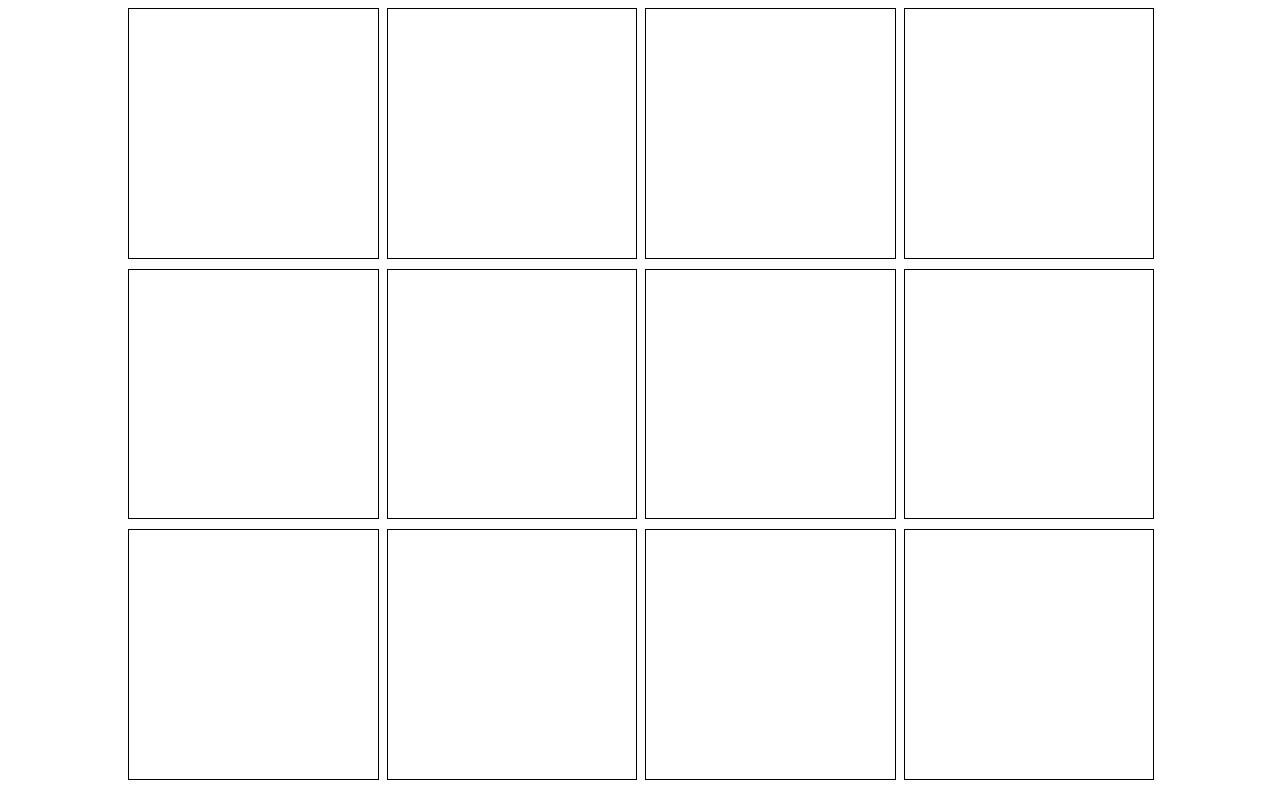
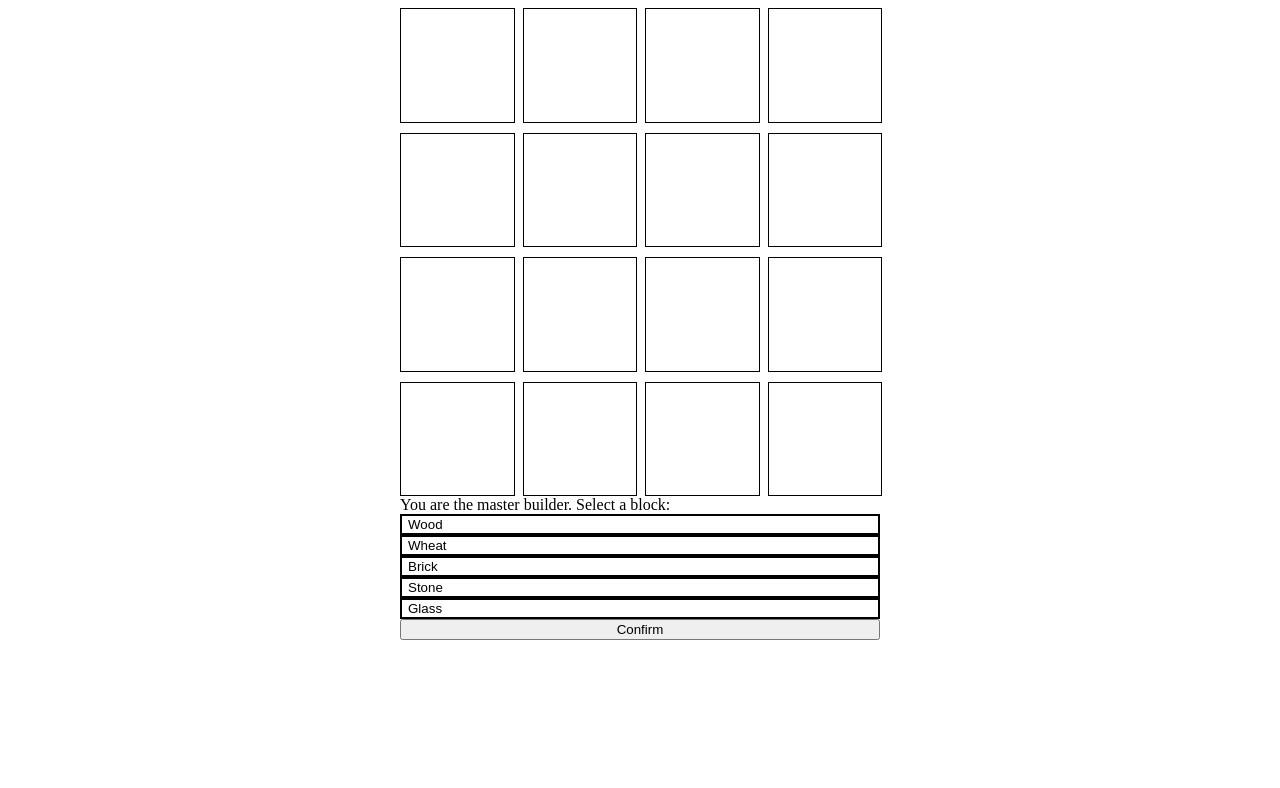
Before and after one commit to SDupZ/villages, a React (Create React App) app: page / in a window 1280 px wide. Shown: the top 788 px of the page. Built offline with nearby package versions, Linux system fonts and the light colour scheme.

Commit message:
Update some styles

```diff
--- a/src/pages/GameSession/GameSession.styled.js
+++ b/src/pages/GameSession/GameSession.styled.js
@@ -3,12 +3,14 @@ import styled from 'styled-components';
 export const Wrapper = styled.div`
   display: flex;
   flex-direction: column;
+
+  max-width: 480px;
+  width: 100%;
+  margin: 0 auto;
 `;
 
 export const GameBoard = styled.div`
   display: flex;
-  max-width: 1024px;
   width: 100%;
-  margin: 0 auto;
   justify-content: center;
 `;
--- a/src/pages/GameSession/index.js
+++ b/src/pages/GameSession/index.js
@@ -113,6 +113,7 @@ export default function GameSession() {
         />
       </Styled.GameBoard>
 
+
       {phase === gamePhases.BLOCK_SELECTION && renderBlockSelection()}
       {phase === gamePhases.BLOCK_PLACEMENT && renderBlockPlacement()}
       {phase === gamePhases.BLOCK_PLACEMENT && (
```
